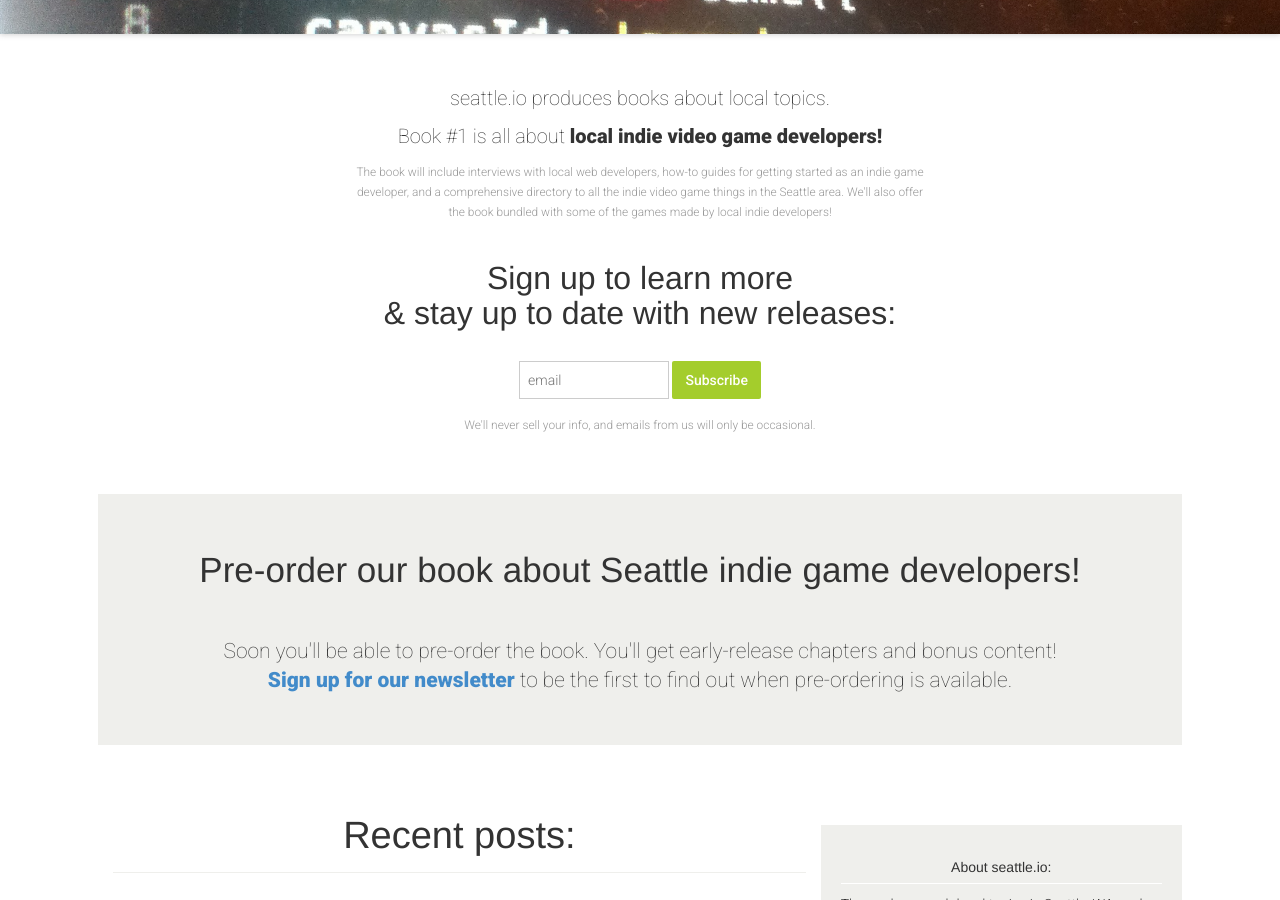
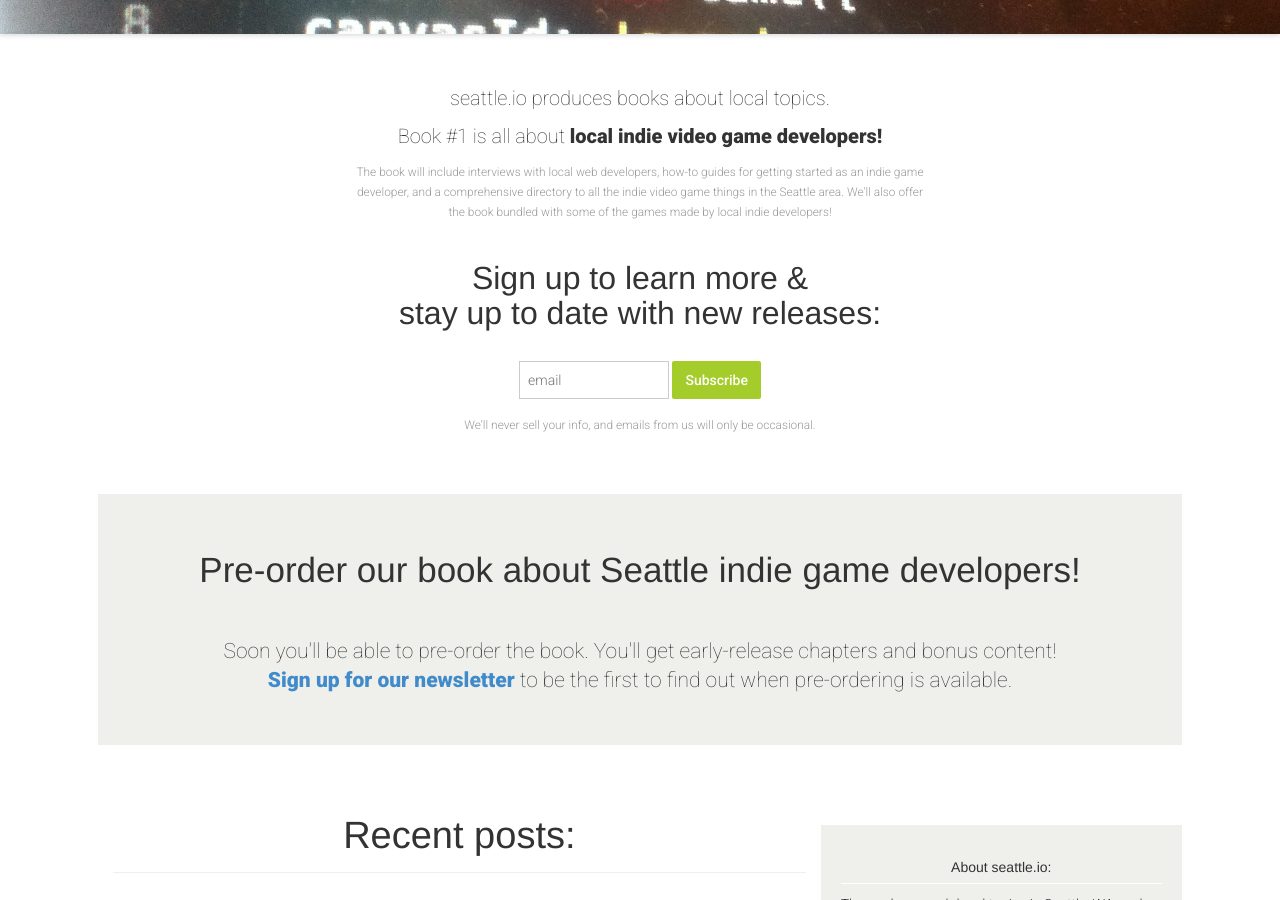
Before and after one commit to seattleio/seattleio.github.com, a Jekyll site: the page built from index.html, in a window 1280 px wide and 900 px high, scrolled down 368 px. Built offline with Jekyll 4.4.1, drawn with Linux system fonts in a browser that asks for light colours; nearby versions of some CDN libraries; library files that are not in the unit come from our copies; some of the changed lines change nothing that is shown.

Commit message:
ampersand position

```diff
--- a/index.html
+++ b/index.html
@@ -24,7 +24,7 @@ pizza: "pizza is fucking awesome!"
       <form action="http://superbigtree.us5.list-manage1.com/subscribe/post?u=b5b4f7fda673e887e9380b619&amp;id=0884c4f1e3" method="post" id="mc-embedded-subscribe-form" name="mc-embedded-subscribe-form" class="validate" target="_blank" novalidate>
 
       <div class="mc-field-group">
-        <h2>Sign up to learn more<br> & stay up to date with new releases:</h2>
+        <h2>Sign up to learn more &<br> stay up to date with new releases:</h2>
 
         <input type="email" value="" name="EMAIL" class="required email" id="mce-EMAIL" placeholder="email">
         <input type="submit" value="Subscribe" name="subscribe" id="mc-embedded-subscribe" class="button btn">
```
